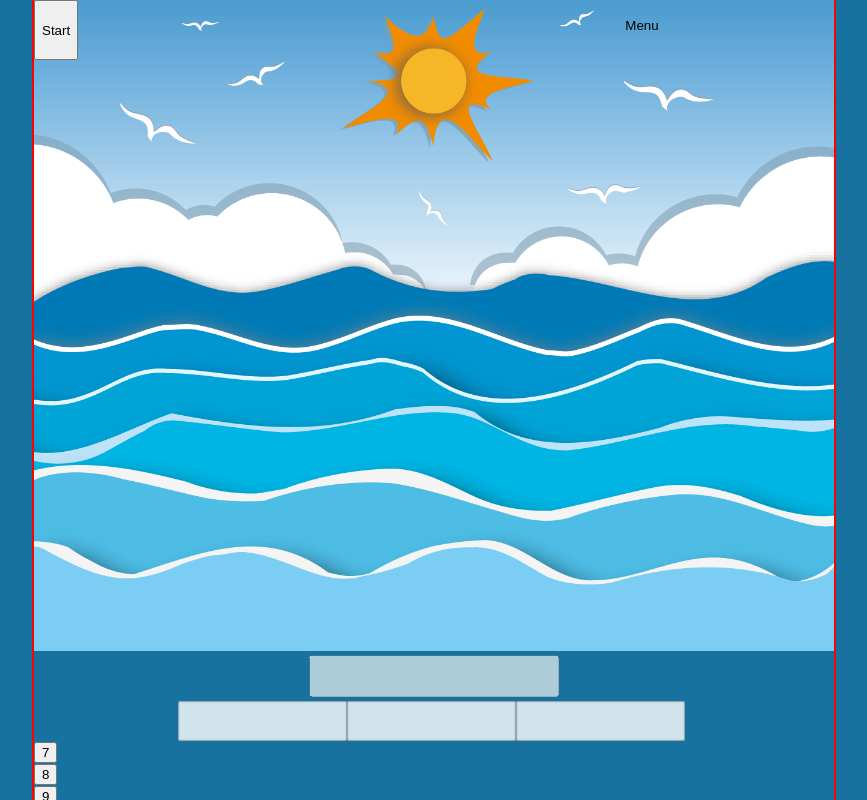
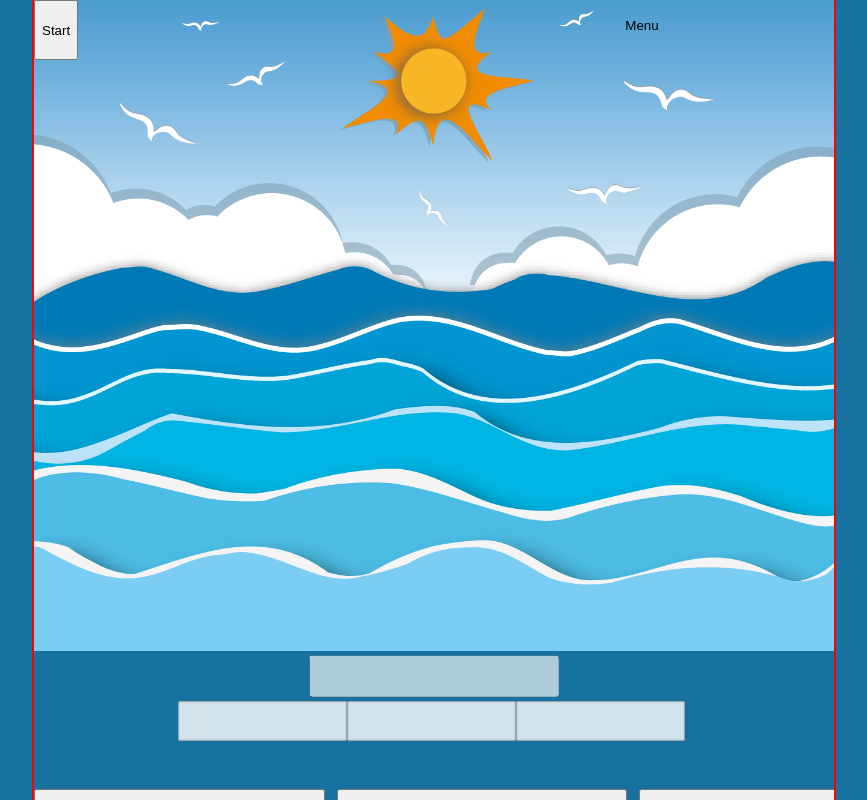
Before and after one commit to tetenyov/sharQ_react, a React (Create React App) app: page / in a window 1280 px wide. Shown: the whole page, without its empty margins (206-1073 px from the left). Built offline with nearby package versions, Linux system fonts and the light colour scheme.

Commit message:
ControlsList >> aligned and set sizes

```diff
--- a/src/components/controls/Control.tsx
+++ b/src/components/controls/Control.tsx
@@ -4,7 +4,7 @@ type TControl = JSX.IntrinsicElements['button']
 
 function Control(props: TControl) {
   return (
-    <button type={props.type} value={props.value}>
+    <button type={props.type} value={props.value} className="controls-list__button">
       { props.children }
     </button>
   )
--- a/src/components/controls/styles/controls-list.scss
+++ b/src/components/controls/styles/controls-list.scss
@@ -1,6 +1,17 @@
 .controls-list {
   display: grid;
+  grid-template-columns: 1fr 1fr 1fr;
+  gap: 12px;
+  justify-items: stretch;
+  width: 70vw;
+  margin: 0 auto;
+
 }
+
+.controls-list__item {
+   aspect-ratio: 5/3;
+}
+
 
 .controls-list__item:nth-child(1) {
   order: 3;
@@ -49,3 +60,9 @@
 .controls-list__item:nth-child(12) {
   order: 12;
 }
+
+.controls-list__button {
+  display: block;
+  width: 100%;
+  height: 100%;
+}
--- a/src/components/problem/problem.scss
+++ b/src/components/problem/problem.scss
@@ -1,3 +1,7 @@
+.problem {
+  margin-bottom: 6%;
+}
+
 .problem__table {
   width: 80%;
   min-width: 200px;
```
